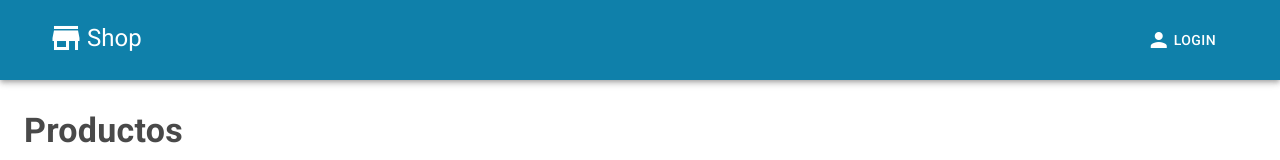
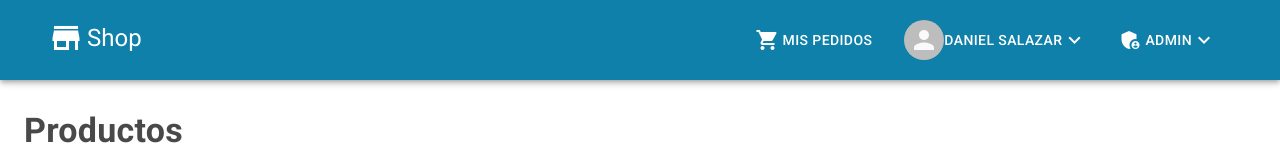
Before and after one commit to Dsniels/Frontend-market, a React (Create React App) app: page / in a window 1280 px wide. Shown: the top 160 px of the page. Built offline with nearby package versions, Linux system fonts and the light colour scheme.

Commit message:
Menu appbar con menu cliente y menu admin

```diff
--- a/src/Componentes/Navegacion/MenuAppBar.js
+++ b/src/Componentes/Navegacion/MenuAppBar.js
@@ -1,7 +1,11 @@
 import { AppBar, Container, Icon, Toolbar, Typography, Button, IconButton, Drawer, List, ListItem, ListItemIcon, ListItemText } from '@material-ui/core'
 import React, { useState } from 'react';
 import useStyles from '../../Theme/useStyles';
-import { Link } from 'react-router-dom'
+import { Link } from 'react-router-dom';
+import MenuCliente from './Desktop/MenuCliente';
+import MenuAdmin from './Desktop/MenuAdmin';
+import MenuMobile from './Mobile/MenuMobile';
+
 
 
 
@@ -31,14 +35,15 @@ const MenuAppBar = () => {
                             onClose={closeToggle}>
                                 <div className={classes.list}>
                                     <List>
-                                        <ListItem button onClick={closeToggle} className={classes.listItem}>
+                                        {/*<ListItem button onClick={closeToggle} className={classes.listItem}>
                                             <Link to="/login" color ="inherit" className={classes.LinkBarmobile} underline='none'>
                                                 <ListItemIcon className={classes.listItemIcon}>
                                                     <Icon>person</Icon>
                                                 </ListItemIcon>
                                                 <ListItemText>Login</ListItemText>
                                             </Link>
-                                        </ListItem>
+                                        </ListItem> */}
+                                        <MenuMobile clickHandler={closeToggle}/>
                                     </List>
                                 </div>
 
@@ -50,12 +55,14 @@ const MenuAppBar = () => {
                                 </Link>
                             </div>
                             <div className={classes.sectionDesktop}>
-                                <Button color ="inherit" className={classes.ButtonIcon}>
+                                {/*<Button color ="inherit" className={classes.ButtonIcon}>
                                     <Link to="/login" color = "inherit" className={classes.linkBarDesktop} underline='none'>
                                         <Icon className={classes.mr}>person</Icon>
                                         Login
                                     </Link>
-                                </Button>
+                                </Button> */}
+                                <MenuCliente/>
+                                <MenuAdmin/>
                             </div>
                         </Toolbar>
                     </Container>
```
